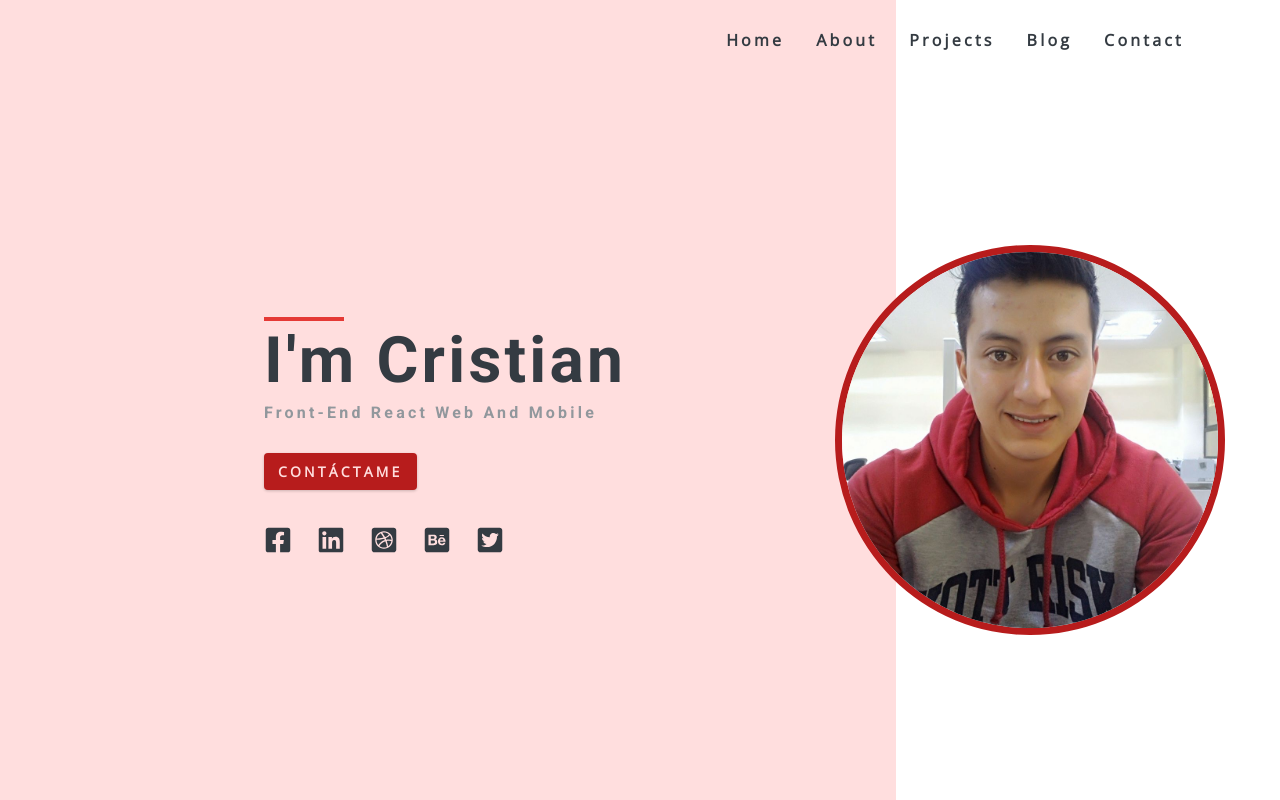
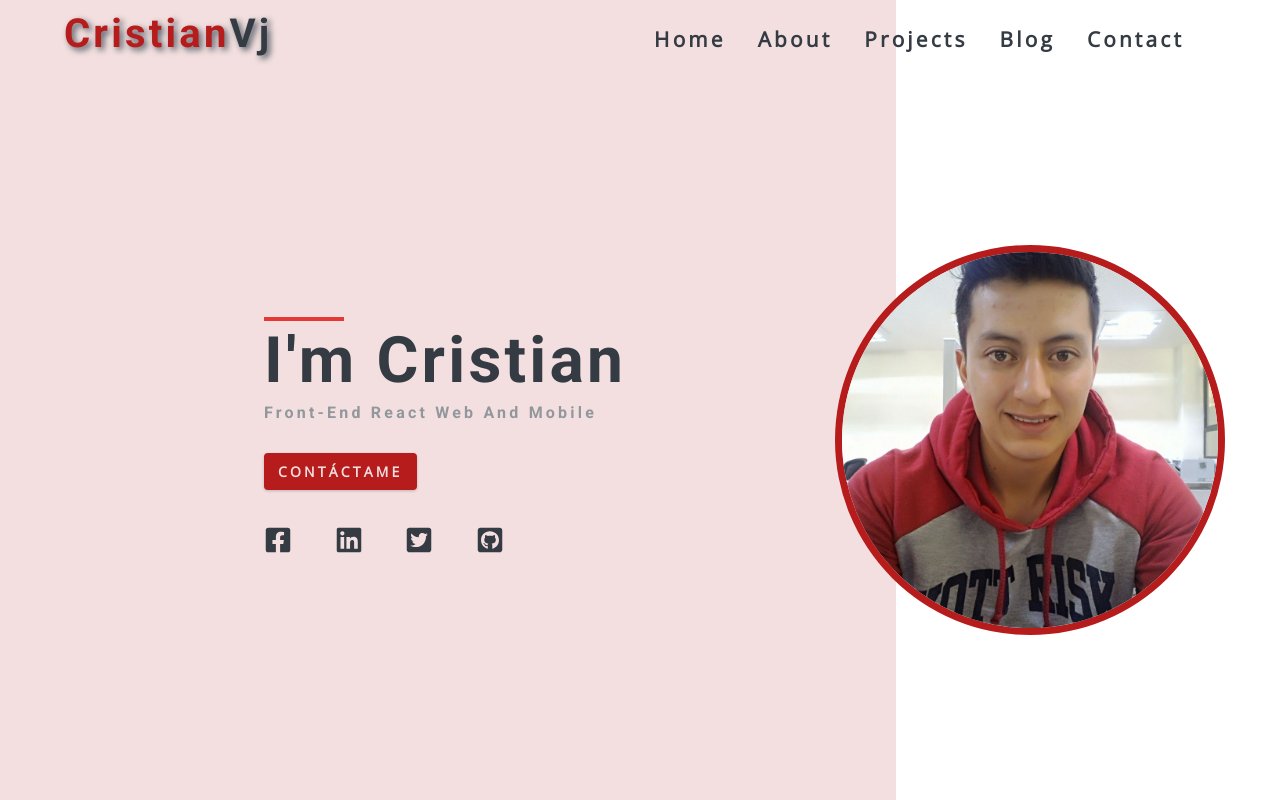
Before and after one commit to cristianvj/gatsby-portfolio, a Gatsby site: page / in a window 1280 px wide. Shown: the top 800 px of the page. Built offline with nearby package versions, Linux system fonts and the light colour scheme; Gatsby itself is replaced by a stand-in of ours.

Commit message:
hero changin logo colors and social networks

```diff
--- a/src/components/Layout.js
+++ b/src/components/Layout.js
@@ -9,6 +9,7 @@ const Layout = ({ children }) => {
     <>
       <Navbar/>
       {children}
+      <Footer/>
     </>
   )
 }
--- a/src/constants/socialLinks.js
+++ b/src/constants/socialLinks.js
@@ -2,8 +2,7 @@ import React from "react"
 import {
   FaFacebookSquare,
   FaLinkedin,
-  FaDribbbleSquare,
-  FaBehanceSquare,
+  FaGithubSquare,
   FaTwitterSquare,
 } from "react-icons/fa"
 
@@ -11,27 +10,22 @@ const data = [
   {
     id: 1,
     icon: <FaFacebookSquare className="social-icon"></FaFacebookSquare>,
-    url: "https://www.twitter.com",
+    url: "https://web.facebook.com/profile.php?id=100002386378826",
   },
   {
     id: 2,
     icon: <FaLinkedin className="social-icon"></FaLinkedin>,
-    url: "https://www.twitter.com",
+    url: "www.linkedin.com/in/cristianvj",
   },
   {
     id: 3,
-    icon: <FaDribbbleSquare className="social-icon"></FaDribbbleSquare>,
+    icon: <FaTwitterSquare className="social-icon"></FaTwitterSquare>,
     url: "https://www.twitter.com",
   },
   {
     id: 4,
-    icon: <FaBehanceSquare className="social-icon"></FaBehanceSquare>,
-    url: "https://www.twitter.com",
-  },
-  {
-    id: 5,
-    icon: <FaTwitterSquare className="social-icon"></FaTwitterSquare>,
-    url: "https://www.twitter.com",
+    icon: <FaGithubSquare className="social-icon"></FaGithubSquare>,
+    url: "https://github.com/cristianvj",
   },
 ]
 const links = data.map(link => {
--- a/src/css/main.css
+++ b/src/css/main.css
@@ -24,7 +24,7 @@ Variables
   --clr-primary-7: #ef5350;
   --clr-primary-8: #e57373;
   --clr-primary-9: #ef9a9a;
-  --clr-primary-10:#ffdede;
+  --clr-primary-10:#f3dfdf;
   /* darkest grey - used for headings */
   --clr-grey-1: hsl(210, 12%, 23%);
   --clr-grey-3: hsl(209, 12%, 35%);
@@ -217,7 +217,7 @@ Navbar
   display: flex;
   align-items: center;
   z-index: 200;
-  background-color: var(--clr-primary-10);
+  background-color: var(--clr-grey-10);
 }
 .nav-center {
   width: 90vw;
@@ -242,6 +242,7 @@ Navbar
 }
 .nav-header h2{
   display: block;
+  text-shadow: 3px 3px 6px var(--clr-grey-3);
 }
 .toggle-btn {
   font-size: 2rem;
@@ -272,6 +273,7 @@ Navbar
     text-transform: capitalize;
     color: var(--clr-grey-1);
     font-weight: bold;
+    font-size: 1.3rem;
     letter-spacing: var(--spacing);
     transition: var(--transition);
     padding: 0.5rem 0;
@@ -284,9 +286,6 @@ Navbar
     display: grid;
     grid-template-columns: auto 1fr;
     align-items: center;
-  }
-  .nav-header h2{
-    display: none;
   }
 }
 
```
